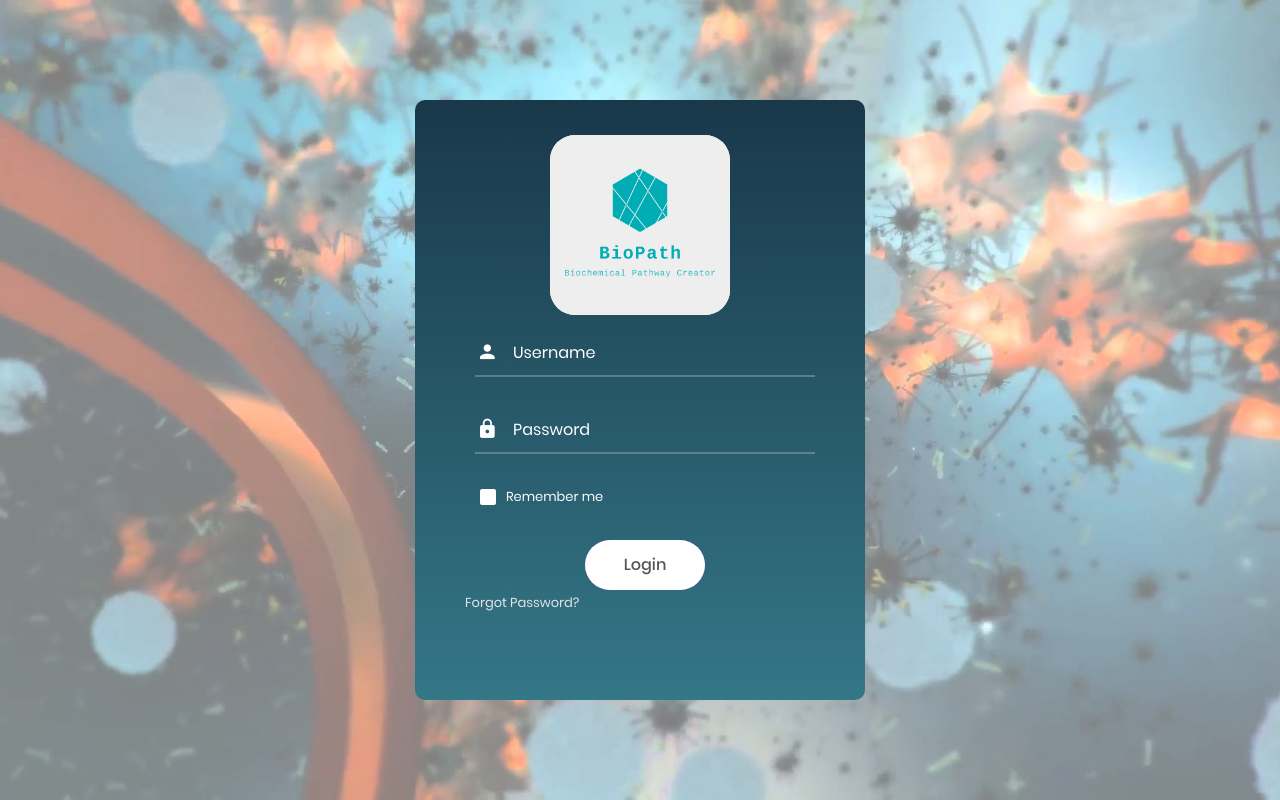
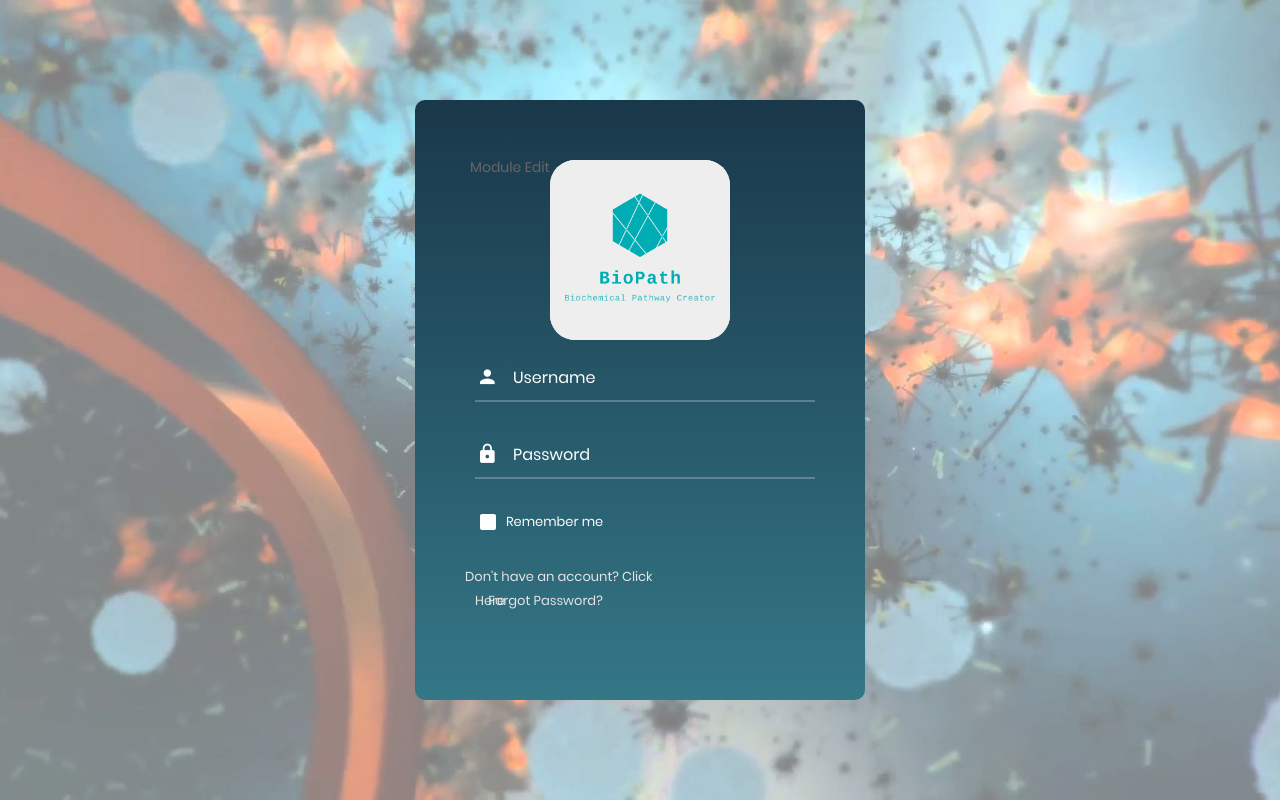
Before and after one commit to sjoyce2/bioChemApp_SeniorDesign, a Django app: template testApp/templates/accounts/signup.html in a window 1280 px wide. Run offline with Django 3.2, Linux system fonts and the light colour scheme; the template is opened without the code that fills it, so the values that code supplies are empty; some libraries are stand-ins or nearby versions.

Commit message:
Add files via upload

```diff
--- a/testApp/templates/index.html
+++ b/testApp/templates/index.html
@@ -3,46 +3,50 @@
 <head>
 	<title>BioPath</title>
 	<meta charset="UTF-8">
+	{% load static %}
 	<meta name="viewport" content="width=device-width, initial-scale=1">
 <!--===============================================================================================-->
-	<link rel="icon" type="image/png" href="images/icons/favicon.ico"/>
+	<link rel="icon" type="image/png" href="{% static 'images/icons/favicon.ico' %}"/>
 <!--===============================================================================================-->
-	<link rel="stylesheet" type="text/css" href="vendor/bootstrap/css/bootstrap.min.css">
+	<link rel="stylesheet" type="text/css" href="{% static 'vendor/bootstrap/css/bootstrap.min.css' %}">
 <!--===============================================================================================-->
-	<link rel="stylesheet" type="text/css" href="fonts/font-awesome-4.7.0/css/font-awesome.min.css">
+	<link rel="stylesheet" type="text/css" href="{% static 'fonts/font-awesome-4.7.0/css/font-awesome.min.css' %}">
 <!--===============================================================================================-->
-	<link rel="stylesheet" type="text/css" href="fonts/iconic/css/material-design-iconic-font.min.css">
+	<link rel="stylesheet" type="text/css" href="{% static 'fonts/iconic/css/material-design-iconic-font.min.css' %}">
 <!--===============================================================================================-->
-	<link rel="stylesheet" type="text/css" href="vendor/animate/animate.css">
+	<link rel="stylesheet" type="text/css" href="{% static 'vendor/animate/animate.css' %}">
 <!--===============================================================================================-->
-	<link rel="stylesheet" type="text/css" href="vendor/css-hamburgers/hamburgers.min.css">
+	<link rel="stylesheet" type="text/css" href="{% static 'vendor/css-hamburgers/hamburgers.min.css' %}">
 <!--===============================================================================================-->
-	<link rel="stylesheet" type="text/css" href="vendor/animsition/css/animsition.min.css">
+	<link rel="stylesheet" type="text/css" href="{% static 'vendor/animsition/css/animsition.min.css' %}">
 <!--===============================================================================================-->
-	<link rel="stylesheet" type="text/css" href="vendor/select2/select2.min.css">
+	<link rel="stylesheet" type="text/css" href="{% static 'vendor/select2/select2.min.css' %}">
 <!--===============================================================================================-->
-	<link rel="stylesheet" type="text/css" href="vendor/daterangepicker/daterangepicker.css">
+	<link rel="stylesheet" type="text/css" href="{% static 'vendor/daterangepicker/daterangepicker.css' %}">
 <!--===============================================================================================-->
-	<link rel="stylesheet" type="text/css" href="css/util.css">
-	<link rel="stylesheet" type="text/css" href="css/main.css">
+	<link rel="stylesheet" type="text/css" href="{% static 'css/util.css' %}">
+	<link rel="stylesheet" type="text/css" href="{% static 'css/main.css' %}">
 <!--===============================================================================================-->
 </head>
 <body>
 
 	<div class="limiter">
-		<div class="container-login100" style="background-image: url('images/bg-01.jpg');">
+		<div class="container-login100" style="background-image: url('{% static 'images/bg-01.jpg' %}');">
 			<div class="wrap-login100">
-				<img src="images/logo.png" alt="biopath_logo goes here" class="wrap-biopath-logo">
+				<a href="{% url 'moduleEdit' %}">Module Edit</a>
+				<img src="{% static 'images/logo.png' %}" alt="biopath_logo goes here" class="wrap-biopath-logo">
 
+
+				<!--<a href="{% url 'modelChoice' %}">Model Choice</a>-->
 				<form class="login100-form">
 
 					<div class="wrap-input100 validate-input" data-validate = "Enter username">
-						<input class="input100" type="text" name="username" placeholder="Username">
+						<input class="input100" type="text" name="username" id="username" placeholder="Username">
 						<span class="focus-input100" data-placeholder="&#xf207;"></span>
 					</div>
 
 					<div class="wrap-input100 validate-input" data-validate="Enter password">
-						<input class="input100" type="password" name="pass" placeholder="Password">
+						<input class="input100" type="password" name="pass" id="pass" placeholder="Password">
 						<span class="focus-input100" data-placeholder="&#xf191;"></span>
 					</div>
 
@@ -52,18 +56,21 @@
 							Remember me
 						</label>
 					</div>
+					<div class="container-login100-form-btn">
+					{% block login %}
+					{% endblock %}
+					</div>
+					<div class="text-center-forgot-password" >
+							{% block signup %}
+							{% endblock %}
 
-					<div class="container-login100-form-btn">
-						<button class="login100-form-btn">
-							Login
-						</button>
-					</div>
-
-					<div class="text-center-forgot-password" >
 						<a class="txt1" href="#">
 							Forgot Password?
 						</a>
+
 					</div>
+					{% block body %}
+					{% endblock %}
 				</form>
 			</div>
 		</div>
@@ -73,21 +80,21 @@
 	<div id="dropDownSelect1"></div>
 
 <!--===============================================================================================-->
-	<script src="vendor/jquery/jquery-3.2.1.min.js"></script>
+	<script src="{% static 'vendor/jquery/jquery-3.2.1.min.js' %}"></script>
 <!--===============================================================================================-->
-	<script src="vendor/animsition/js/animsition.min.js"></script>
+	<script src="{% static 'vendor/animsition/js/animsition.min.js' %}"></script>
 <!--===============================================================================================-->
-	<script src="vendor/bootstrap/js/popper.js"></script>
-	<script src="vendor/bootstrap/js/bootstrap.min.js"></script>
+	<script src="{% static 'vendor/bootstrap/js/popper.js' %}"></script>
+	<script src="{% static 'vendor/bootstrap/js/bootstrap.min.js' %}"></script>
 <!--===============================================================================================-->
-	<script src="vendor/select2/select2.min.js"></script>
+	<script src="{% static 'vendor/select2/select2.min.js' %}"></script>
 <!--===============================================================================================-->
-	<script src="vendor/daterangepicker/moment.min.js"></script>
-	<script src="vendor/daterangepicker/daterangepicker.js"></script>
+	<script src="{% static 'vendor/daterangepicker/moment.min.js' %}"></script>
+	<script src="{% static 'vendor/daterangepicker/daterangepicker.js' %}"></script>
 <!--===============================================================================================-->
-	<script src="vendor/countdowntime/countdowntime.js"></script>
+	<script src="{% static 'vendor/countdowntime/countdowntime.js' %}"></script>
 <!--===============================================================================================-->
-	<script src="js/main.js"></script>
+	<script src="{% static 'js/main.js' %}"></script>
 
 </body>
 </html>
```
